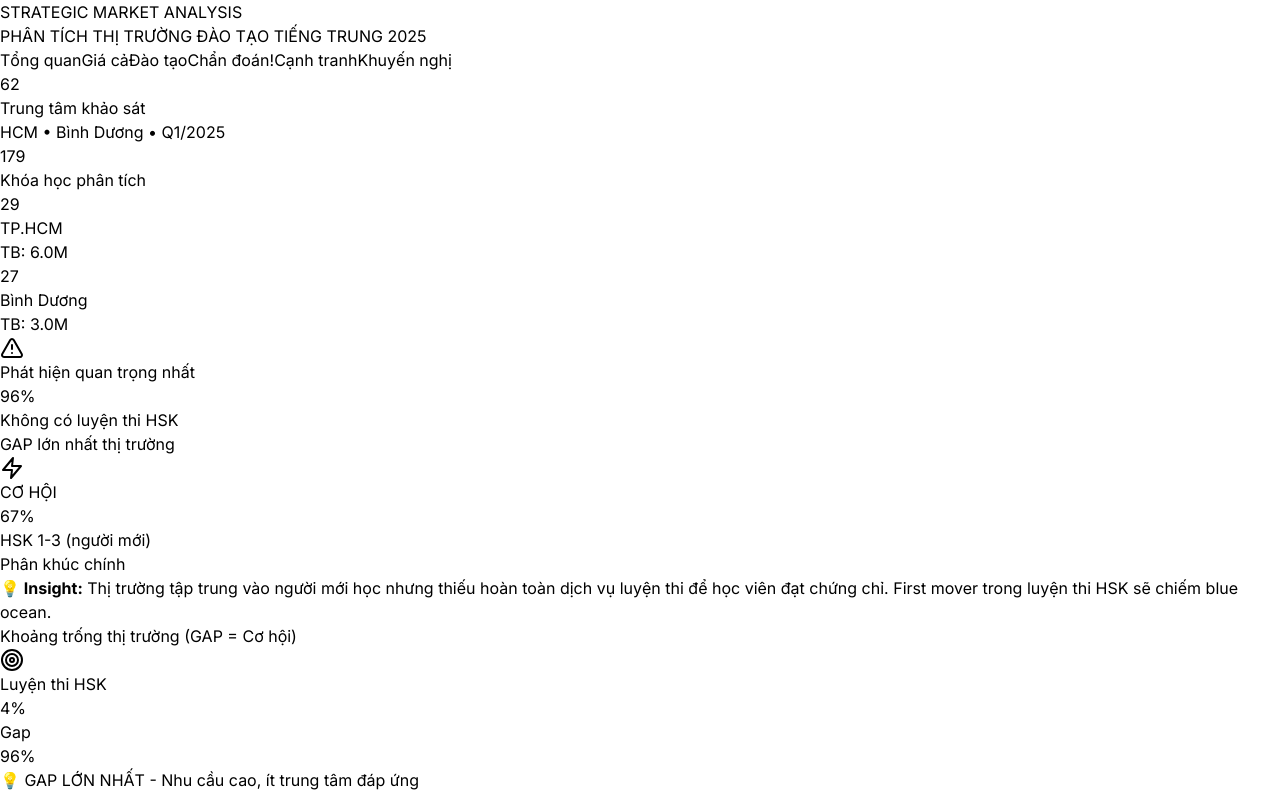
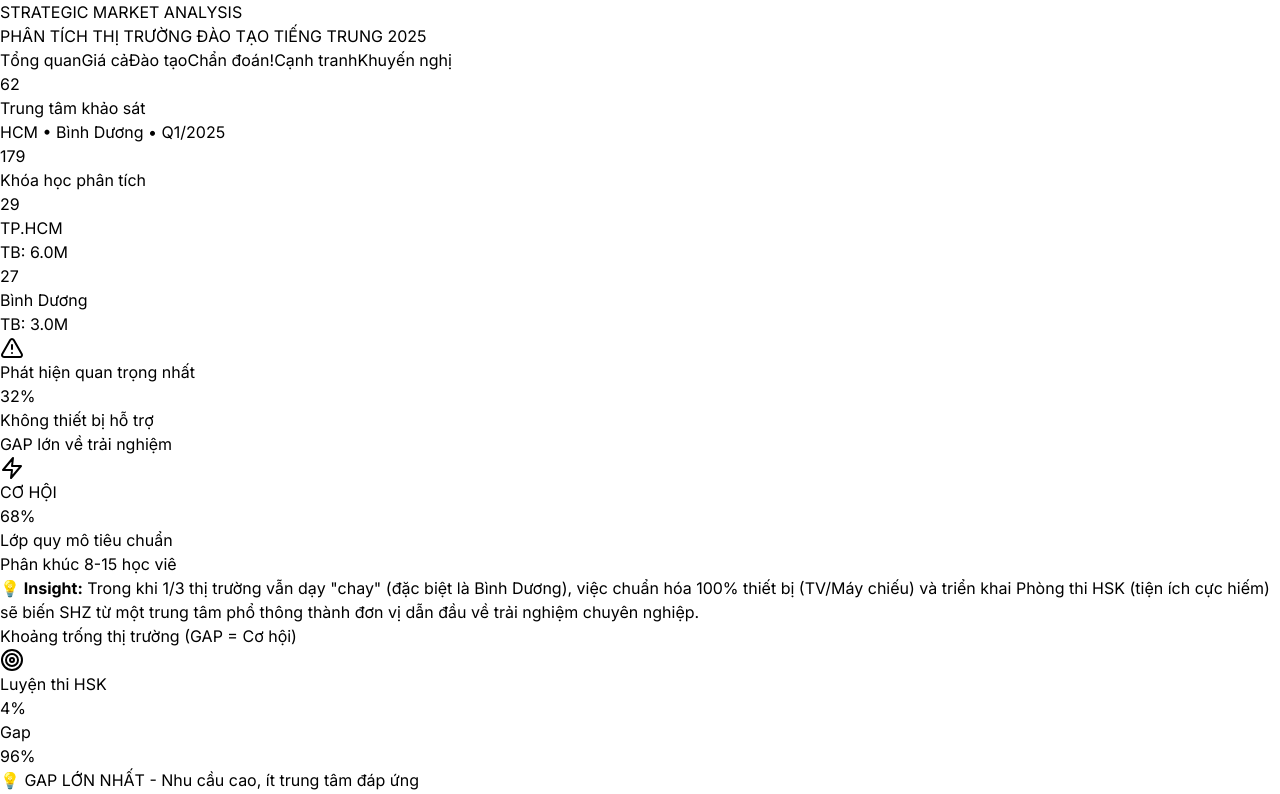
Before and after one commit to dangdailoi/SHZ-CHUYENMON, a React (Vite) app: page / in a window 1280 px wide. Shown: the top 794 px of the page. Built offline with nearby package versions, Linux system fonts and the light colour scheme.

Commit message:
Update MarketResearchDashboard.jsx

```diff
--- a/src/components/MarketResearchDashboard.jsx
+++ b/src/components/MarketResearchDashboard.jsx
@@ -480,9 +480,9 @@ export default function ChineseMarketDashboard() {
               </div>
               <div className="grid grid-cols-3 gap-6">
                 <div className="text-center">
-                  <div className="text-4xl font-bold text-blue-400">96%</div>
-                  <div className="text-sm text-zinc-400 mt-1">Không có luyện thi HSK</div>
-                  <div className="text-xs text-zinc-600">GAP lớn nhất thị trường</div>
+                  <div className="text-4xl font-bold text-blue-400">32%</div>
+                  <div className="text-sm text-zinc-400 mt-1">Không thiết bị hỗ trợ</div>
+                  <div className="text-xs text-zinc-600">GAP lớn về trải nghiệm</div>
                 </div>
                 <div className="flex items-center justify-center">
                   <div className="text-center">
@@ -491,16 +491,15 @@ export default function ChineseMarketDashboard() {
                   </div>
                 </div>
                 <div className="text-center">
-                  <div className="text-4xl font-bold text-emerald-400">67%</div>
-                  <div className="text-sm text-zinc-400 mt-1">HSK 1-3 (người mới)</div>
-                  <div className="text-xs text-zinc-600">Phân khúc chính</div>
+                  <div className="text-4xl font-bold text-emerald-400">68%</div>
+                  <div className="text-sm text-zinc-400 mt-1">Lớp quy mô tiêu chuẩn</div>
+                  <div className="text-xs text-zinc-600">Phân khúc 8-15 học viê</div>
                 </div>
               </div>
               <div className="mt-6 p-4 bg-zinc-900/60 rounded-xl">
                 <p className="text-sm text-zinc-400">
-                  <strong className="text-amber-400">💡 Insight:</strong> Thị trường tập trung vào người mới học nhưng
-                  <span className="text-rose-400"> thiếu hoàn toàn dịch vụ luyện thi</span> để học viên đạt chứng chỉ.
-                  First mover trong luyện thi HSK sẽ chiếm blue ocean.
+                  <strong className="text-amber-400">💡 Insight:</strong> Trong khi 1/3 thị trường vẫn dạy "chay" (đặc biệt là Bình Dương), việc chuẩn hóa
+                  <span className="text-rose-400"> 100% thiết bị (TV/Máy chiếu) </span> và triển khai <span className="text-rose-400"> Phòng thi HSK </span> (tiện ích cực hiếm) sẽ biến SHZ từ một trung tâm phổ thông thành đơn vị dẫn đầu về trải nghiệm chuyên nghiệp.
                 </p>
               </div>
             </section>
```
